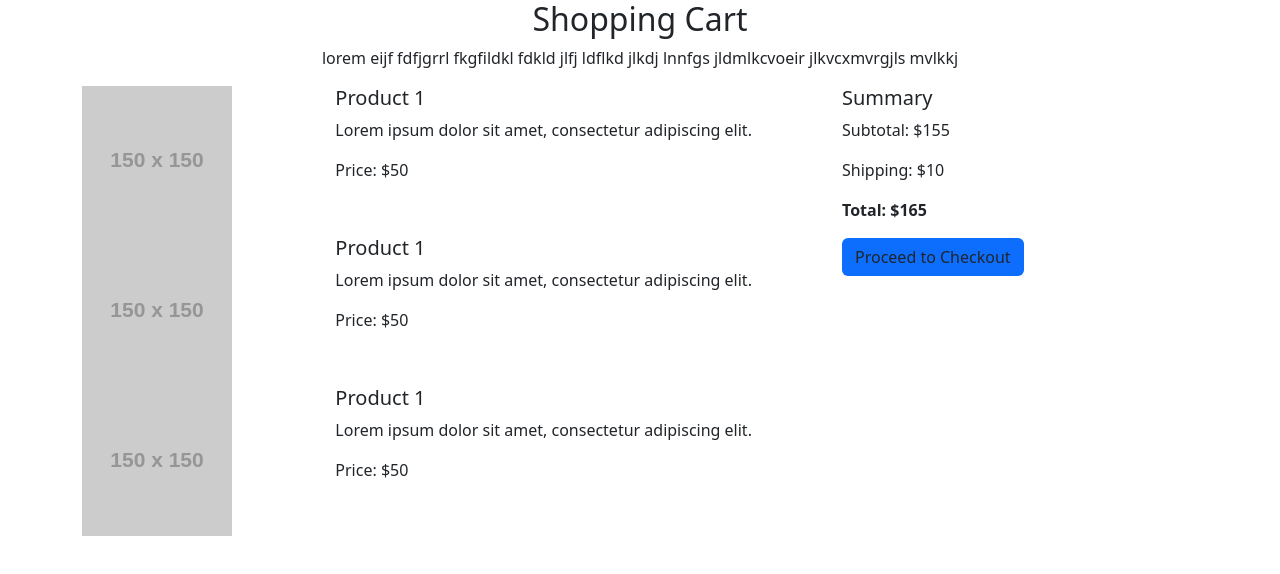
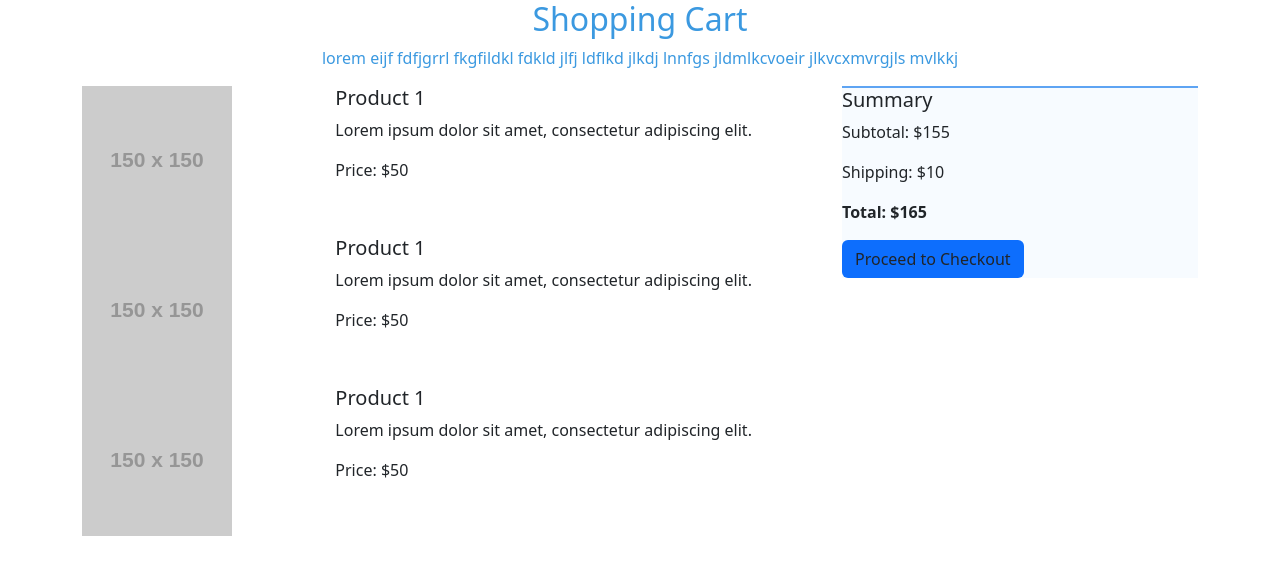
Before and after one commit to acciojob/bootstrap-shopping-cart-Soumen-JavaDev, a website: page main.html in a window 1280 px wide. Drawn offline with nearby package versions, Linux system fonts and the light colour scheme; placeholder pictures from the web are drawn by us.

Commit message:
created a submission

```diff
--- a/styles.css
+++ b/styles.css
@@ -1 +1,9 @@
 /*  your css code here. If applicable */
+
+.block-heading{
+	color:#3b99e0;
+}
+.summary{
+	border-top:2px solid #5ea4f3;
+	background-color:#f7fbff;
+}
```
